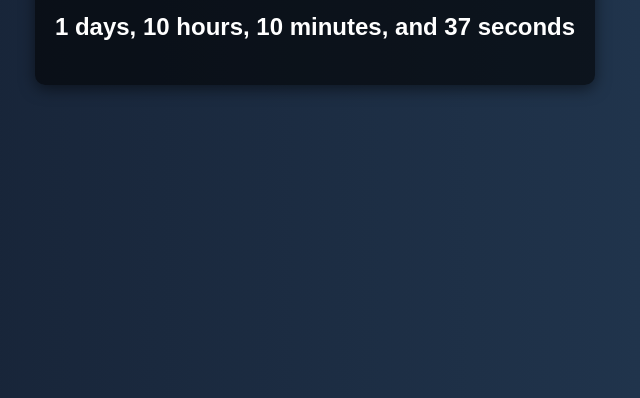
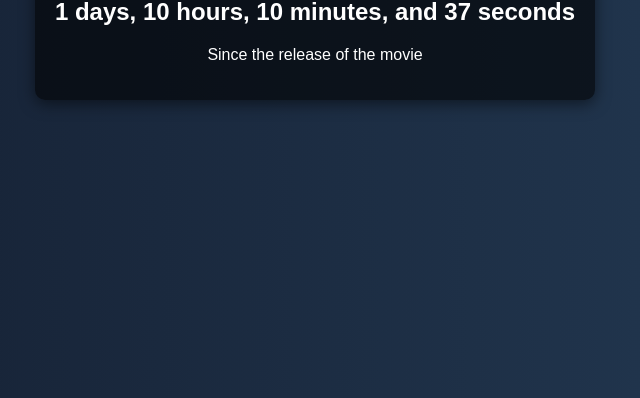
Before and after one commit to Salvatore-Als/miller-planet, a plain HTML site: page index.html in a window 1280 px wide. Shown: the part 402-800 px from the top of the page, without its empty margins (325-965 px from the left). Drawn offline with Linux system fonts and the light colour scheme.

Commit message:
Update index.html

```diff
--- a/index.html
+++ b/index.html
@@ -32,6 +32,11 @@
         .time {
             font-size: 1.5em;
             font-weight: bold;
+            margin-bottom: 20px;
+        }
+
+        .since {
+            font-size: 1rem;
         }
     </style>
 </head>
@@ -39,6 +44,7 @@
     <div class="container">
         <h1>Time Passed on Planet Miller</h1>
         <p class="time" id="millerTime">Calculating...</p>
+        <p class="since">Since the release of the movie</p>
     </div>
 
     <script>
```
